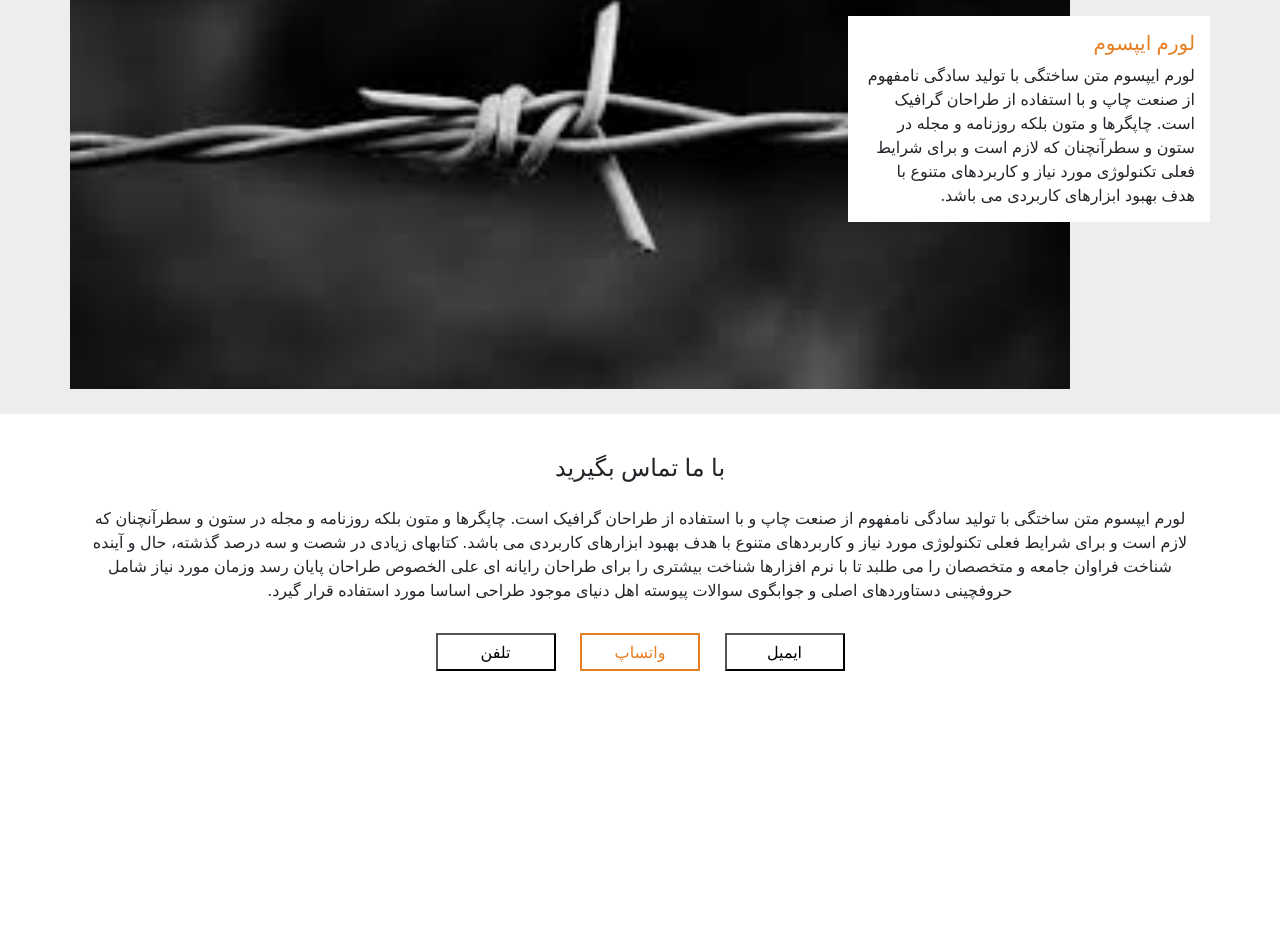
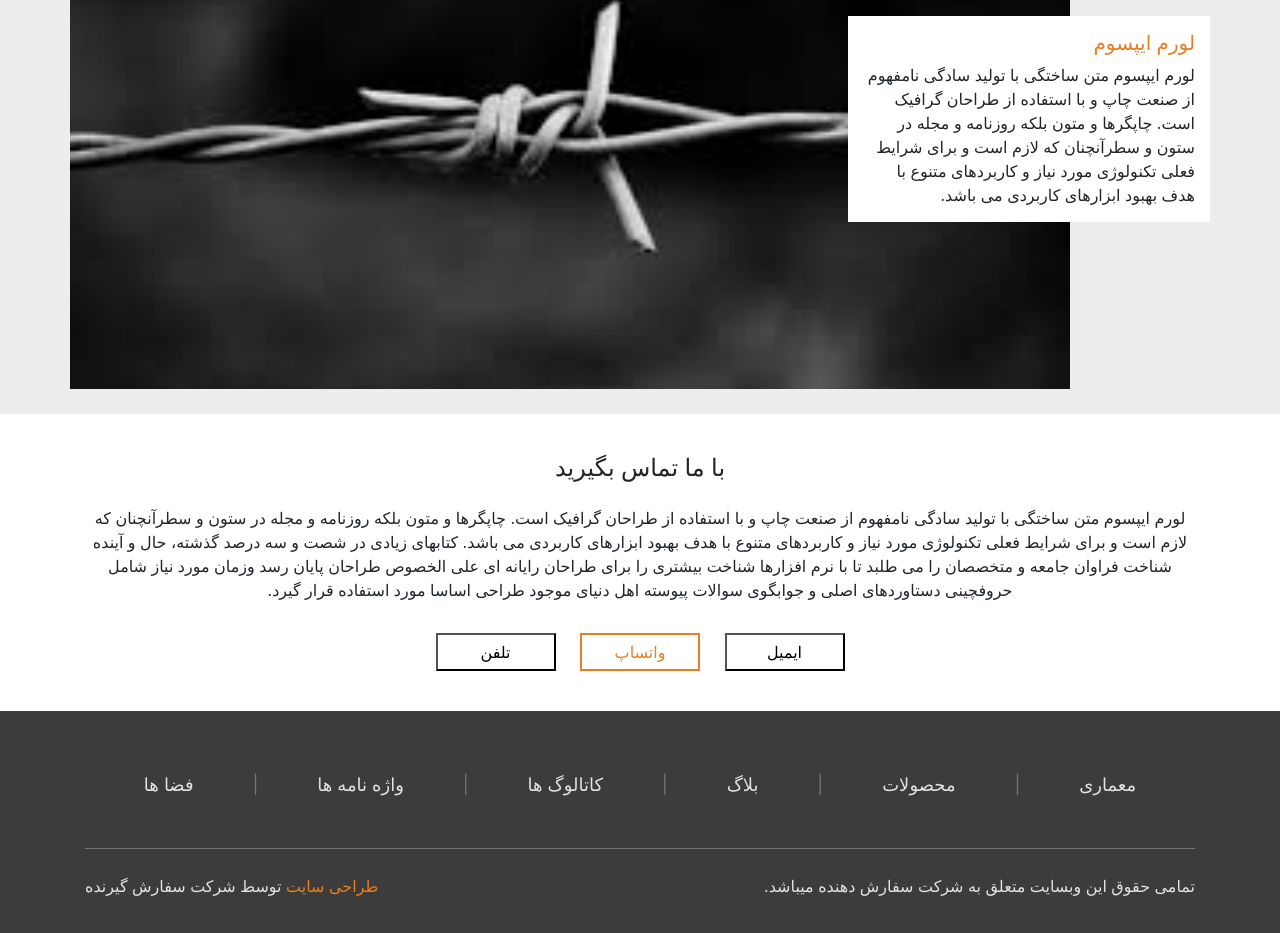
Before and after one commit to Mohammadjt2/Test-Project, a plain HTML site: page index.html in a window 1280 px wide. Shown: the part 6227-7160 px from the top of the page. Before the commit the page ends 6938 px from the top, so only its background shows below. Drawn offline with nearby package versions, Linux system fonts and the light colour scheme.

Commit message:
Creating a section footer

```diff
--- a/css/style.css
+++ b/css/style.css
@@ -262,3 +262,31 @@ html {
   color: #e67e22;
 }
 /* section-six end */
+
+/* section footer start */
+.section-footer {
+  background-color: #3c3c3c;
+  color: #e2e2e2;
+  padding: 10px 0;
+}
+.section-footer-list {
+  display: flex;
+  justify-content: space-evenly;
+  align-items: center;
+  font-size: 18px;
+  padding: 50px 0;
+  border-bottom: 1px solid #727272;
+}
+.section-footer-list-border {
+  color: #727272;
+}
+.section-footer-developer {
+  display: flex;
+  justify-content: space-between;
+  align-items: center;
+  padding: 25px 0;
+}
+.section-footer-developer-name {
+  color: #e67e22;
+}
+/* section-footer end */
--- a/index.html
+++ b/index.html
@@ -289,6 +289,32 @@
         </div>
       </div>
       <!-- section-six end -->
+      <!-- section footer start -->
+      <div class="section-footer">
+        <div class="container">
+          <div class="section-footer-list">
+            <span>معماری </span>
+            <span class="section-footer-list-border">|</span>
+            <span>محصولات </span>
+            <span class="section-footer-list-border">|</span>
+            <span>بلاگ </span>
+            <span class="section-footer-list-border">|</span>
+            <span>کاتالوگ ها </span>
+            <span class="section-footer-list-border">|</span>
+            <span>واژه نامه ها </span>
+            <span class="section-footer-list-border">|</span>
+            <span>فضا ها </span>
+          </div>
+          <div class="section-footer-developer">
+            <div>تمامی حقوق این وبسایت متعلق به شرکت سفارش دهنده میباشد.</div>
+            <div>
+              <span class="section-footer-developer-name">طراحی سایت </span>
+              <span>توسط شرکت سفارش گیرنده</span>
+            </div>
+          </div>
+        </div>
+      </div>
+      <!-- section-footer end -->
     </div>
     <script src="./js/main.js"></script>
     <script
```
